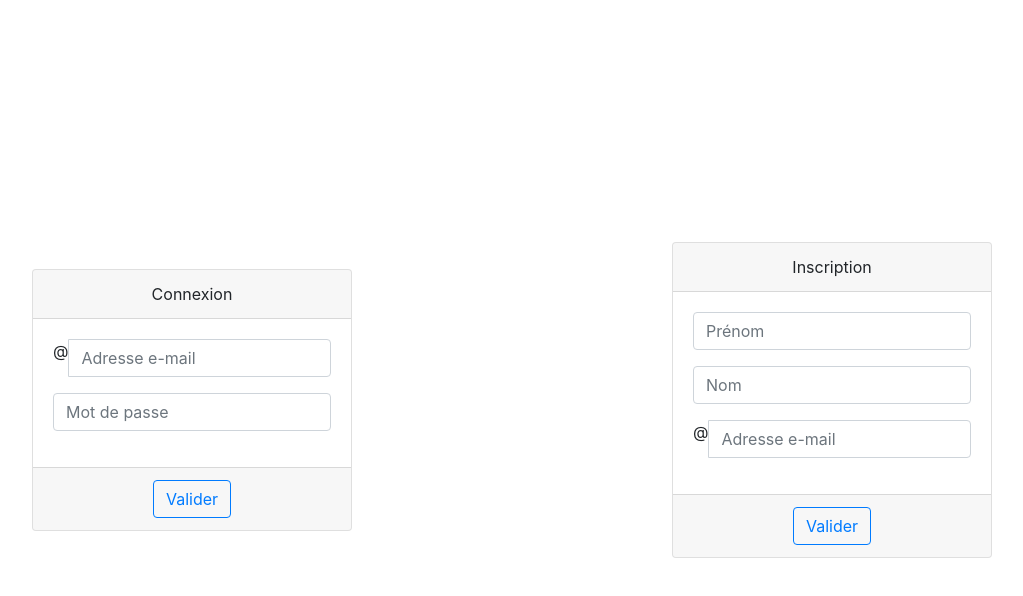
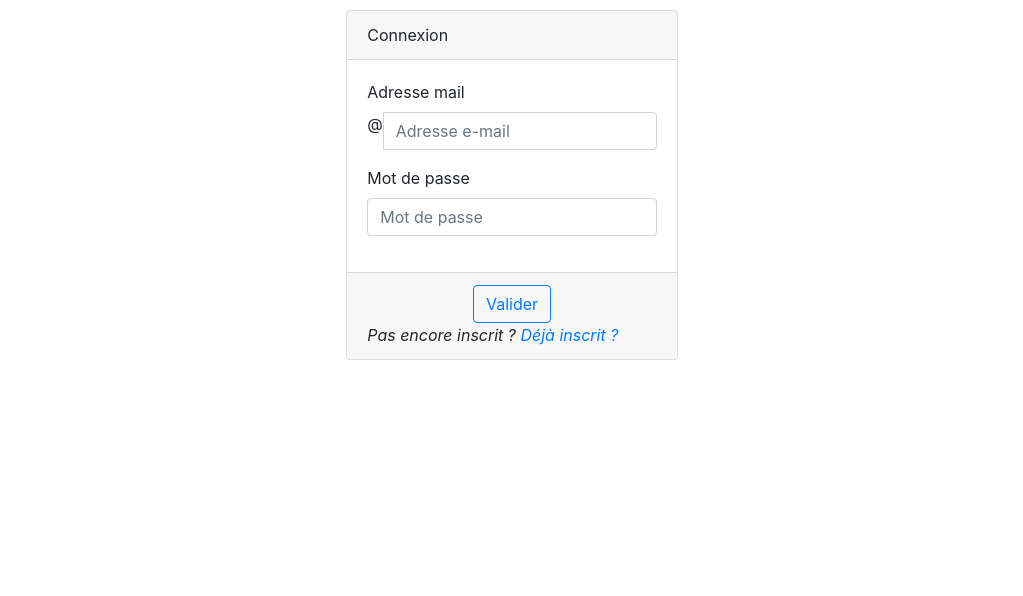
Before and after one commit to laperette/iperette-web, an Angular app: page /login in a window 1280 px wide. Shown: the top 596 px of the page, without its empty margins (128-1151 px from the left). Built offline with nearby package versions, Linux system fonts and the light colour scheme.

Commit message:
sweet login page

```diff
--- a/package.json
+++ b/package.json
@@ -4,7 +4,7 @@
   "license": "MIT",
   "scripts": {
     "ng": "ng",
-    "start": "ng serve",
+    "start": "ng serve -o",
     "build": "ng build",
     "test": "ng test",
     "lint": "ng lint",
--- a/src/app/login/login/login.component.css
+++ b/src/app/login/login/login.component.css
@@ -1,3 +1,7 @@
-.row {
-  height: 100vh;
+.d-flex {
+  padding: 10px;
 }
+
+.card.mx-auto {
+  max-width: 50rem;
+}
--- a/src/app/login/login/login.component.html
+++ b/src/app/login/login/login.component.html
@@ -1,47 +1,49 @@
-<div class="row d-flex align-items-center h100">
-  <div class="col-lg-6">
-    <div class="card mx-auto" style="width: 20rem;">
-      <div class="text-center card-header">
-        Connexion
-      </div>
-      <div class="card-body">
-        <div class="form-group">
-          <div class="input-group">
-            <span class="input-group-addon" id="at-addon">@</span>
-            <input type="text" class="form-control" placeholder="Adresse e-mail" aria-label="email" aria-describedby="at-addon">
+<div class="d-flex">
+  <div class="card mx-auto">
+    <div class="card-header">
+      {{link.title}}
+    </div>
+    <div class="card-body">
+      <form>
+        <div *ngIf="!link.signin">
+          <div class="form-group">
+            <label for="firstname">Prénom</label>
+            <input required id="firstname" type="text" class="form-control" placeholder="Prénom" aria-label="firstname">
+          </div>
+          <div class="form-group">
+            <label for="lastname">Nom</label>
+            <input required id="lastname" type="text" class="form-control" placeholder="Nom" aria-label="lastname">
+          </div>
+          <div class="form-group">
+            <label for="phone">Téléphone</label>
+            <input id="phone" type="number" class="form-control" placeholder="Téléphone" aria-label="phone">
+            <small *ngIf="!link.signin" id="phone" class="form-text text-muted">Ne sera jamais divulgué</small>
           </div>
         </div>
         <div class="form-group">
-          <input type="password" class="form-control" placeholder="Mot de passe" aria-label="firstname">
-        </div>
-      </div>
-      <div class="text-center card-footer">
-        <button class="btn btn-outline-primary">Valider</button>
-      </div>
-    </div>
-  </div>
-  <div class="col-lg-6">
-    <div class="card mx-auto" style="width: 20rem;">
-      <div class="text-center card-header">
-        Inscription
-      </div>
-      <div class="card-body">
-        <div class="form-group">
-          <input type="text" class="form-control" placeholder="Prénom" aria-label="firstname">
+          <label for="email">Adresse mail</label>
+          <div class="input-group">
+            <span class="input-group-addon" id="at-addon">@</span>
+            <input required id="email" type="email" class="form-control" placeholder="Adresse e-mail" aria-label="email" aria-describedby="at-addon emailHelp">
+          </div>
+          <small *ngIf="!link.signin" id="emailHelp" class="form-text text-muted">Ne sera jamais divulgué</small>
         </div>
         <div class="form-group">
-          <input type="text" class="form-control" placeholder="Nom" aria-label="lastname">
+          <label for="pass1">Mot de passe</label>
+          <input required id="pass1" type="password" class="form-control" placeholder="Mot de passe" aria-label="password">
         </div>
-        <div class="form-group">
-          <div class="input-group">
-            <span class="input-group-addon" id="at-addon">@</span>
-            <input type="text" class="form-control" placeholder="Adresse e-mail" aria-label="email" aria-describedby="at-addon">
-          </div>
+        <div *ngIf="!link.signin" class="form-group">
+          <label for="pass2">Confirmation du mot de passe</label>
+          <input required id="pass2" type="password" class="form-control" placeholder="Confirmer le mot de passe" aria-label="password">
         </div>
-      </div>
-      <div class="text-center card-footer">
-        <button class="btn btn-outline-primary">Valider</button>
-      </div>
+      </form>
+    </div>
+    <div class="text-center card-footer">
+      <button class="btn btn-outline-primary" (click)="submit()">Valider</button>
+      <footer class="text-left font-italic">
+        {{link.signText}}
+        <a (click)="changeLink($event)" href>{{link.linkText}}</a>
+      </footer>
     </div>
   </div>
 </div>
--- a/src/app/login/login/login.component.ts
+++ b/src/app/login/login/login.component.ts
@@ -9,6 +9,40 @@ export class LoginComponent implements OnInit {
 
   constructor() { }
 
+  link = {
+    signText: 'Pas encore inscrit ?',
+    linkText: 'Déjà inscrit ?',
+    title: 'Connexion',
+    signin: true
+  }
+  changeLink(event) {
+    event.preventDefault()
+    this.link.signin = !this.link.signin
+    if (this.link.signin) {
+      this.link.signText = 'Pas encore inscrit ?'
+      this.link.linkText = "S'inscrire"
+      this.link.title = 'Connexion'
+    } else {
+      this.link.signText = 'Déjà inscrit ?'
+      this.link.linkText = 'Se connecter'
+      this.link.title = 'Inscription'
+    }
+  }
+
+  submit() {
+    if (this.link.signin) {
+      this.signin()
+    } else {
+      this.signup()
+    }
+  }
+  signin() {
+    console.log('signin')
+  }
+  signup() {
+    console.log('signup')
+  }
+
   ngOnInit() {
   }
 
--- a/src/styles.css
+++ b/src/styles.css
@@ -1,3 +1,3 @@
 /* You can add global styles to this file, and also import other style files */
 
-@import "~bootstrap/dist/css/bootstrap.css"
+@import "~bootstrap/dist/css/bootstrap.css";
```
